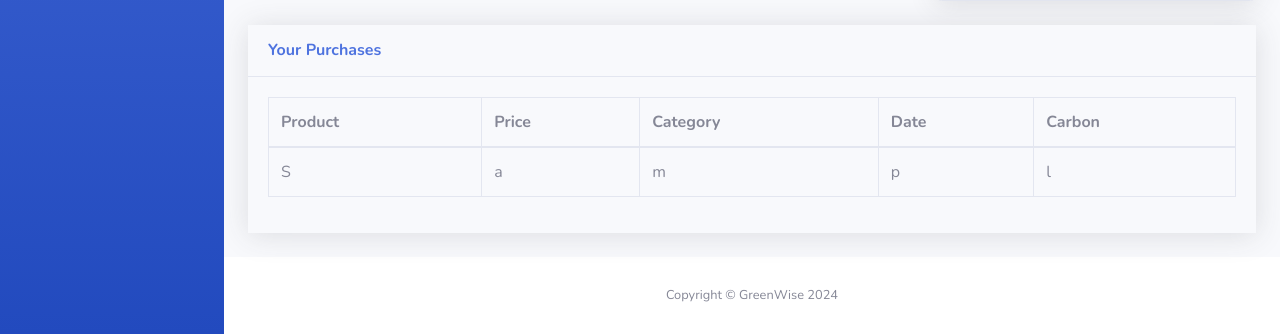
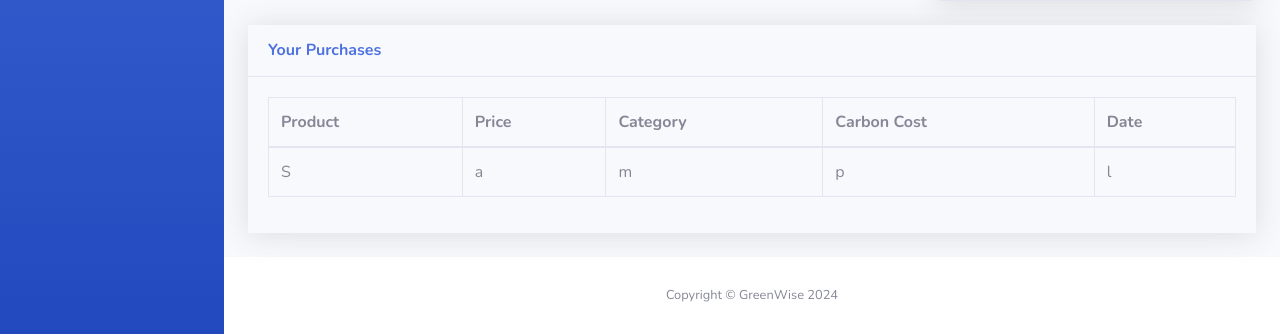
Before and after one commit to BenjMonast/GreenWise, a Flask app: template templates/index.html in a window 1280 px wide. Shown: the part 730-1064 px from the top of the page. Run offline with Flask 3, Linux system fonts and the light colour scheme; the template is opened without the code that fills it: most values are stand-ins (such as "Sample title", 1, 10 or a date in 2020); some libraries are stand-ins or nearby versions.

Commit message:
revert last commit

```diff
--- a/app.py
+++ b/app.py
@@ -20,7 +20,7 @@ def index():
 
         # function to sort
         def get_date(date):
-            return datetime.strptime(date[3], "%Y-%m-%d")
+            return datetime.strptime(date[4], "%Y-%m-%d")
 
         db = sorted(db, key=get_date)
 
--- a/templates/index.html
+++ b/templates/index.html
@@ -252,8 +252,8 @@
                                                     <th>Product</th>
                                                     <th>Price</th>
                                                     <th>Category</th>
+                                                    <th>Carbon Cost</th>
                                                     <th>Date</th>
-                                                    <th>Carbon</th>
                                                 </tr>
                                             </thead>
                                             <tbody>
```
